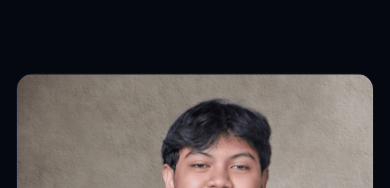
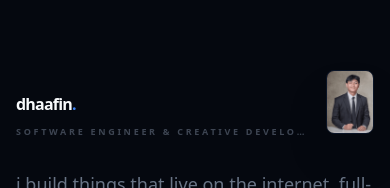
Before and after one commit to Dhaafin/portfolio, a Next.js app: page / in a window 390 px wide. Shown: the part 1599-1787 px from the top of the page. Built offline with nearby package versions, Linux system fonts and the light colour scheme; no server answers; the database is empty.

Commit message:
refactor: mobile hero identity layout

```diff
--- a/src/components/organism/landing-page/AboutSection.jsx
+++ b/src/components/organism/landing-page/AboutSection.jsx
@@ -146,13 +146,13 @@ export default function AboutSection({
       <div className="relative z-10 max-w-[1400px] mx-auto px-4 sm:px-12 md:px-24 lg:px-48">
         {/* ── 1. HERO IDENTITY: Portrait + Intro ── */}
         <div className="py-16 sm:py-24 md:py-36 grid grid-cols-1 lg:grid-cols-2 gap-12 lg:gap-24 items-center">
-          {/* Left: Portrait */}
+          {/* Left: Desktop Portrait */}
           <motion.div
             initial={{ opacity: 0, x: -40 }}
             whileInView={{ opacity: 1, x: 0 }}
             viewport={{ once: true, margin: "-80px" }}
             transition={{ duration: 1, ease: [0.23, 1, 0.32, 1] }}
-            className="relative"
+            className="relative hidden lg:block"
           >
             <motion.div
               style={{ y: portraitY }}
@@ -177,18 +177,31 @@ export default function AboutSection({
             whileInView={{ opacity: 1, x: 0 }}
             viewport={{ once: true, margin: "-80px" }}
             transition={{ duration: 1, ease: [0.23, 1, 0.32, 1] }}
-            className="flex flex-col gap-8"
+            className="flex flex-col gap-8 w-full"
           >
-            <div>
+            <div className="flex items-end justify-between gap-4">
+              <div className="min-w-0">
                 <Text
                   as="h2"
-                className="text-5xl md:text-6xl xl:text-7xl font-black lowercase tracking-tighter leading-none mb-2"
+                  className="text-5xl sm:text-6xl md:text-7xl xl:text-8xl font-black lowercase tracking-tighter leading-none mb-2 truncate"
                 >
                   dhaafin<span className="text-accent">.</span>
                 </Text>
-              <p className="text-[10px] font-black uppercase tracking-[0.4em] text-muted/40">
+                <p className="text-[9px] sm:text-[10px] font-black uppercase tracking-[0.3em] sm:tracking-[0.4em] text-muted/40 truncate">
                   Software Engineer & Creative Developer
                 </p>
+              </div>
+
+              {/* Mobile Portrait (Editorial Row) */}
+              <div className="lg:hidden relative w-12 sm:w-16 md:w-20 aspect-[3/4] rounded-lg overflow-hidden border border-white/10 shrink-0 mb-1 shadow-2xl">
+                <Image
+                  src="/profile.png"
+                  alt="Dhaafin Portrait"
+                  fill
+                  className="object-cover"
+                  priority
+                />
+              </div>
             </div>
 
             <div className="flex flex-col gap-4">
```
Lines whose indentation alone changed are shown as unchanged.
